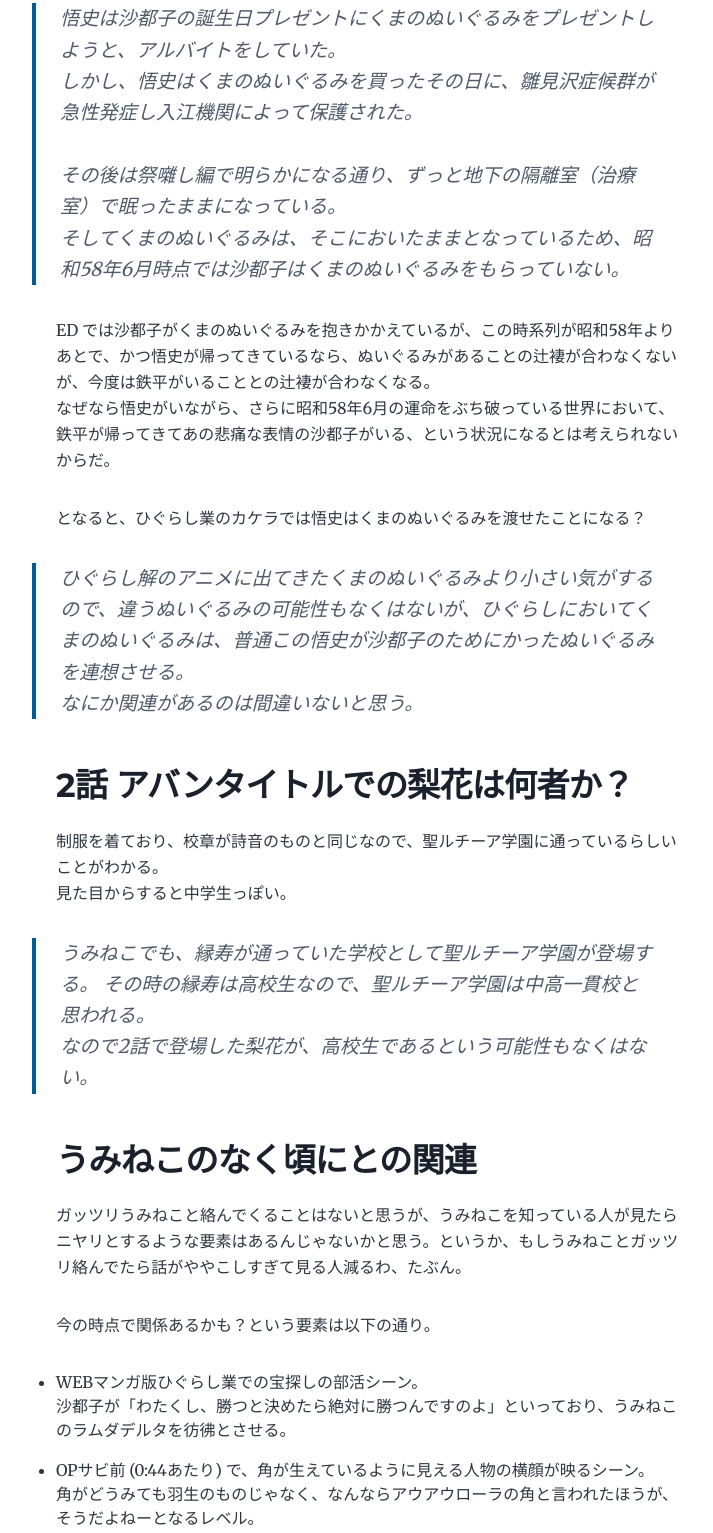
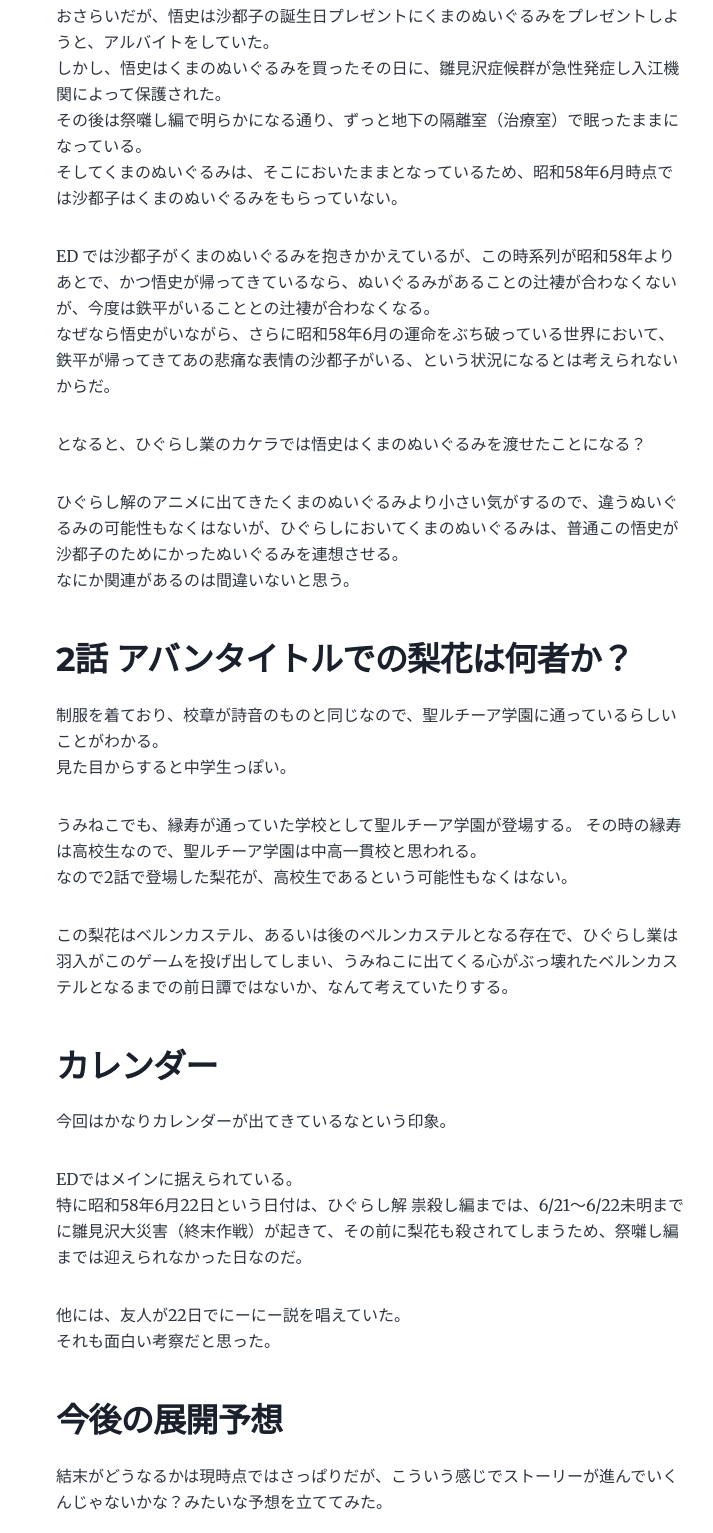
Before and after one commit to itigoore01/itigoore01-blog, a Gatsby site: page /higurashi-gou-miscellaneous-notes-1/ in a window 1280 px wide. Shown: the part 3108-4641 px from the top of the page, without its empty margins (268-981 px from the left). Built offline with nearby package versions, Linux system fonts and the light colour scheme; Gatsby itself is replaced by a stand-in of ours.

Commit message:
content: 記事を更新

```diff
--- a/content/blog/higurashi-gou-miscellaneous-notes-1/index.md
+++ b/content/blog/higurashi-gou-miscellaneous-notes-1/index.md
@@ -68,28 +68,48 @@ category: higurashi
 
 それもそのはずで、これまでのひぐらしでは沙都子はくまのぬいぐるみをおそらく持っていないからだ。
 
-> 悟史は沙都子の誕生日プレゼントにくまのぬいぐるみをプレゼントしようと、アルバイトをしていた。
-> しかし、悟史はくまのぬいぐるみを買ったその日に、雛見沢症候群が急性発症し入江機関によって保護された。
->
-> その後は祭囃し編で明らかになる通り、ずっと地下の隔離室（治療室）で眠ったままになっている。
-> そしてくまのぬいぐるみは、そこにおいたままとなっているため、昭和58年6月時点では沙都子はくまのぬいぐるみをもらっていない。
+おさらいだが、悟史は沙都子の誕生日プレゼントにくまのぬいぐるみをプレゼントしようと、アルバイトをしていた。
+しかし、悟史はくまのぬいぐるみを買ったその日に、雛見沢症候群が急性発症し入江機関によって保護された。
+その後は祭囃し編で明らかになる通り、ずっと地下の隔離室（治療室）で眠ったままになっている。
+そしてくまのぬいぐるみは、そこにおいたままとなっているため、昭和58年6月時点では沙都子はくまのぬいぐるみをもらっていない。
 
 ED では沙都子がくまのぬいぐるみを抱きかかえているが、この時系列が昭和58年よりあとで、かつ悟史が帰ってきているなら、ぬいぐるみがあることの辻褄が合わなくないが、今度は鉄平がいることとの辻褄が合わなくなる。
 なぜなら悟史がいながら、さらに昭和58年6月の運命をぶち破っている世界において、鉄平が帰ってきてあの悲痛な表情の沙都子がいる、という状況になるとは考えられないからだ。
 
 となると、ひぐらし業のカケラでは悟史はくまのぬいぐるみを渡せたことになる？
 
-> ひぐらし解のアニメに出てきたくまのぬいぐるみより小さい気がするので、違うぬいぐるみの可能性もなくはないが、ひぐらしにおいてくまのぬいぐるみは、普通この悟史が沙都子のためにかったぬいぐるみを連想させる。
-> なにか関連があるのは間違いないと思う。
+ひぐらし解のアニメに出てきたくまのぬいぐるみより小さい気がするので、違うぬいぐるみの可能性もなくはないが、ひぐらしにおいてくまのぬいぐるみは、普通この悟史が沙都子のためにかったぬいぐるみを連想させる。
+なにか関連があるのは間違いないと思う。
 
 
 ## 2話 アバンタイトルでの梨花は何者か？
 制服を着ており、校章が詩音のものと同じなので、聖ルチーア学園に通っているらしいことがわかる。
 見た目からすると中学生っぽい。
 
-> うみねこでも、縁寿が通っていた学校として聖ルチーア学園が登場する。
-> その時の縁寿は高校生なので、聖ルチーア学園は中高一貫校と思われる。
-> なので2話で登場した梨花が、高校生であるという可能性もなくはない。
+うみねこでも、縁寿が通っていた学校として聖ルチーア学園が登場する。
+その時の縁寿は高校生なので、聖ルチーア学園は中高一貫校と思われる。
+なので2話で登場した梨花が、高校生であるという可能性もなくはない。
+
+この梨花はベルンカステル、あるいは後のベルンカステルとなる存在で、ひぐらし業は羽入がこのゲームを投げ出してしまい、うみねこに出てくる心がぶっ壊れたベルンカステルとなるまでの前日譚ではないか、なんて考えていたりする。
+
+
+## カレンダー
+今回はかなりカレンダーが出てきているなという印象。
+
+EDではメインに据えられている。
+特に昭和58年6月22日という日付は、ひぐらし解 祟殺し編までは、6/21〜6/22未明までに雛見沢大災害（終末作戦）が起きて、その前に梨花も殺されてしまうため、祭囃し編までは迎えられなかった日なのだ。
+
+他には、友人が22日でにーにー説を唱えていた。
+それも面白い考察だと思った。
+
+## 今後の展開予想
+結末がどうなるかは現時点ではさっぱりだが、こういう感じでストーリーが進んでいくんじゃないかな？みたいな予想を立ててみた。
+
+現在は昭和58年6月が舞台で話が進んでいるが、この先は中学生梨花（未来）パートも増えてくると予想。
+中学生梨花が死んでしまう原因が、実は昭和58年6月にあり、それを回避するため昭和58年と中学生梨花パートを行き来していくような展開になるのではないか。
+
+なんかシュタゲっぽい。
+
 
 ## うみねこのなく頃にとの関連
 
```
